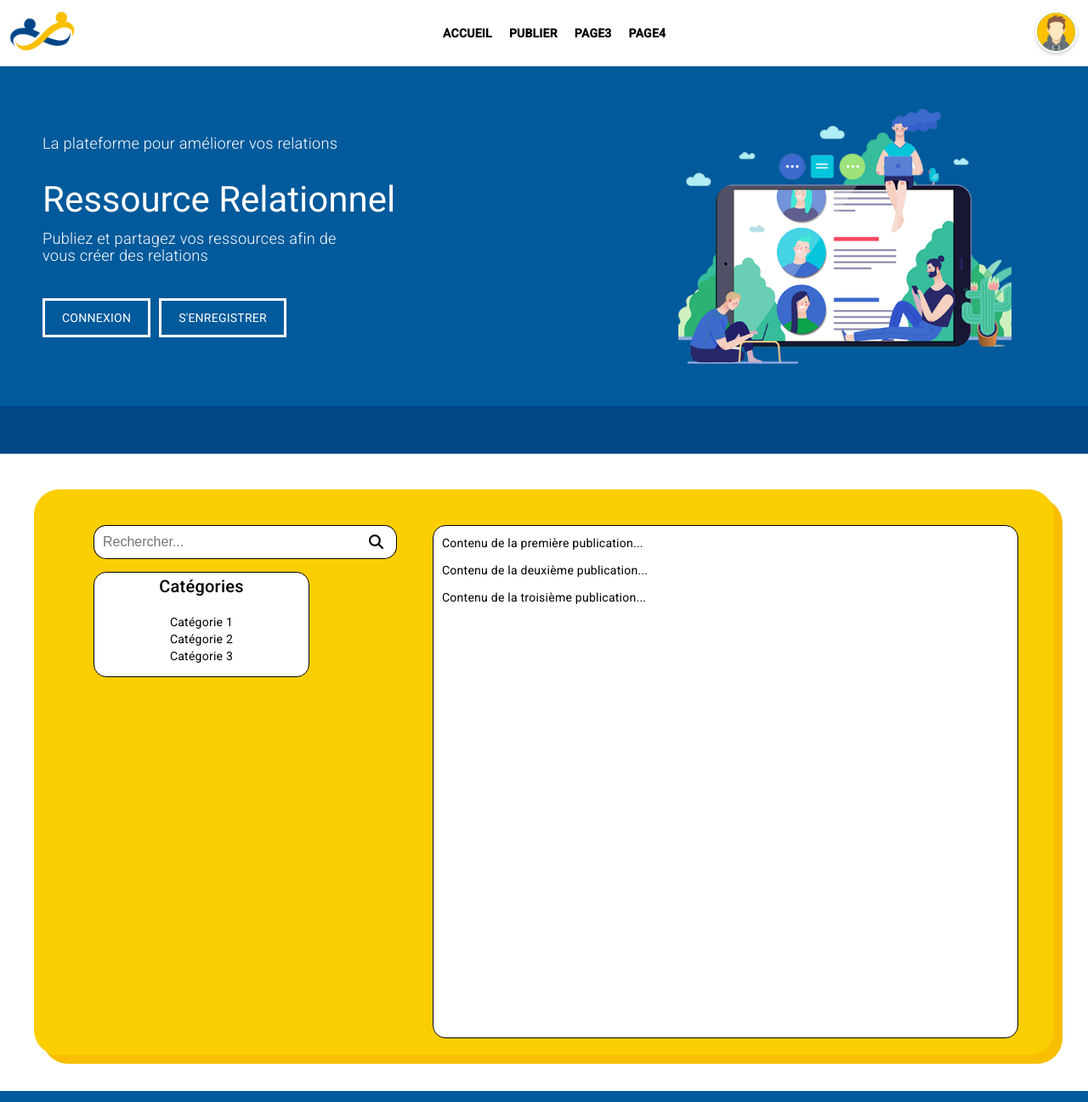
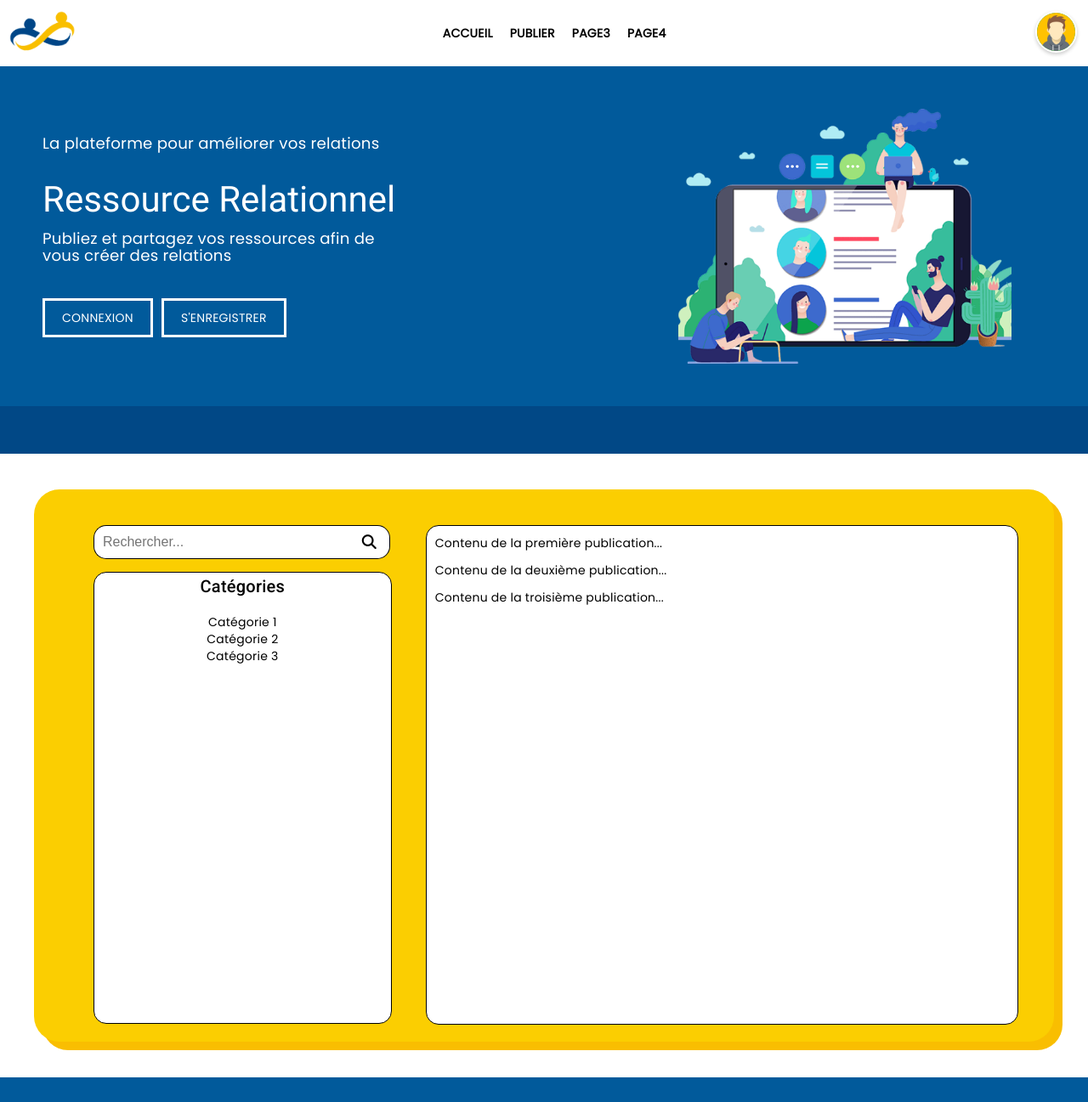
Before and after one commit to Pixuuu/Cube, an Angular app in the folder cube/: page / in a window 1280 px wide. Shown: the top 1297 px of the page at 85% size. Built offline with nearby package versions, Linux system fonts and the light colour scheme.

Commit message:
CSS (Publication)

```diff
--- a/cube/src/app/index/index.component.css
+++ b/cube/src/app/index/index.component.css
@@ -1,6 +1,8 @@
 @import url('https://fonts.googleapis.com/css2?family=Poppins&display=swap');
 
-html{
+html, body{
+  padding: 0;
+  margin: 0;
   font-family: 'Poppins', sans-serif;
 }
 
@@ -129,7 +131,7 @@ button img {
   flex-wrap: wrap;
   max-width: 1200px;
   margin: 3em auto;
-  height: 666px;
+  height: 650px;
   background-color: #FBCE01;
   border-radius: 30px;
   box-shadow: 10px 10px 0px 0px #F9BE01;
@@ -168,7 +170,8 @@ h2 {
   background-color: white;
   border: 1px black solid;
   text-align: center;
-  width: 18em;
+  width: 100%;
+  height: 530px;
 }
 
 .cat-menu li{
@@ -202,7 +205,7 @@ input[type="text"] {
   border-top: 1px solid black;
   border-left: 1px solid black;
   border-bottom: 1px solid black;
-  width: 18em;
+  width: 100%;
   font-size: 16px;
   outline: none;
 }
--- a/cube/src/app/index/index.component.html
+++ b/cube/src/app/index/index.component.html
@@ -7,6 +7,7 @@
     <title>Cube - Index</title>
 </head>
 <body>
+    <header>
     <nav>
         <div class="logo">
             <img src="assets/logo_small.png" alt="Logo">
@@ -22,12 +23,13 @@
                 <img src="assets/avatar.png" alt="Avatar" [matMenuTriggerFor]="menu">
             </button>
             <mat-menu #menu="matMenu" class="customize">
-                <span>Salut à toi Invité001<br></span>
+                <span>Salut à toi Invité<br></span>
                 <button mat-menu-item>Connexion</button>
                 <button mat-menu-item>Inscription</button>
             </mat-menu>
         </div>
     </nav>
+    </header>
 
     <section class="slide">
         <div class="slide-text">
```
Lines whose indentation alone changed are shown as unchanged.
